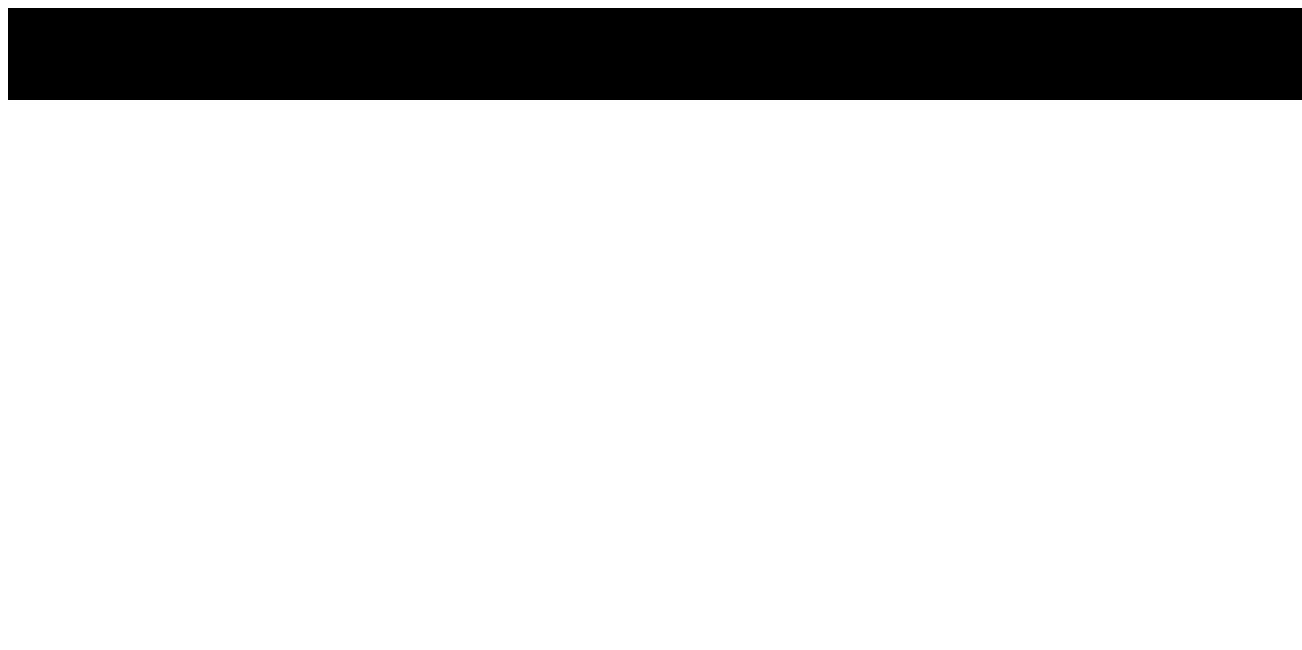
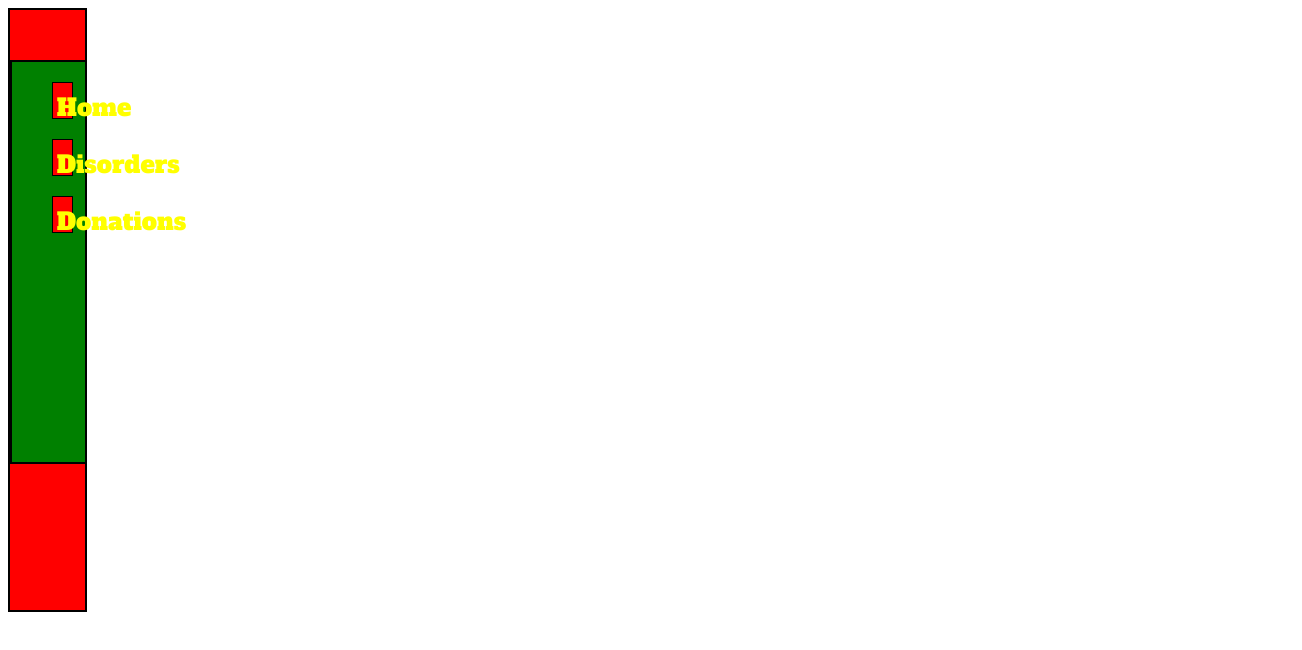
Before and after one commit to mcberger/Group-cause, a plain HTML site: page index.html in a window 1280 px wide. Shown: the whole page, 1302 px wide, since content can reach past the window. Drawn offline with Linux system fonts and the light colour scheme.

Commit message:
made navbar, updated style sheet

```diff
--- a/index.html
+++ b/index.html
@@ -1,19 +1,18 @@
 <!DOCTYPE html>
 <html>
 <head>
-		<title>Homepage</title>
+<link href='https://fonts.googleapis.com/css?family=Alfa+Slab+One' rel='stylesheet' type='text/css'>
 <link rel="stylesheet" type="text/css" href="style.css">
+	<title> navbar</title>
 </head>
-
 <body>
-		<nav>
-			<ul>
-				<li><a href="index.html">Home</a></li>
-				<li><a href="disorders.html">Disorders</a></li>
-				<li><a href="links.html">Donations</a></li>
+    <div class="navbar">
+         <ul class="navul">
+             <li class="navli"><a href="index.html" class="ali">Home</a>
+             </li>
+		     <li class="navli"><a href="disorders.html" class="ali">Disorders</a></li>
+			 <li class="navli"><a href="links.html" class="ali">Donations</a></li>
          </ul>
-		</nav>
-
+   </div>
 </body>
-
 </html>
--- a/style.css
+++ b/style.css
@@ -2,22 +2,86 @@ body{
 	font-family: "Palatino Linotype", "Book Antiqua", Palatino, serif;
 }
 
-nav li{
-	display: inline;
-	list-style: none;
-	font-size: 20px;
-	padding: 0px 60px;
+.navbar{
+ 	border: 2px solid black;
+ 	width: 75px;
+    height: 600px;
+    background-color: red;
+    -webkit-transition: width 2s;
+    transition: width 2s;
 }
 
-nav{
-	width: 100%;
-	background-color: black;
-	margin-top: ;
-	left: 0px;
-	right: 0px;
-	z-index: -10;
-	padding: 15px;
-	text-align: center;
+.navbar{
+ transition-timing-function: linear
+}
+.navbar:hover{
+	width: 150px
+}
+
+.navul{
+	background-color: green;
+}
+
+.navul{
+	border: 2px solid black;
+	margin-top: 50px;
+	float: left;
+	width: 33px;
+	height: 400px;
+	-webkit-transition: width 2.2s;
+	transition: width 2.2s;
+}
+
+.navul{
+	transition-timing-function: linear;
+}
+
+.navul:hover{
+
+	width: 150px
+}
+
+.navli{
+	font-family: 'Alfa Slab One', cursive;
+	font-size: 24px;
+}
+
+
+.navli{
+	background-color: red;
+	padding-top: 10px;
+	padding-left: 3.75px;
+	padding-right: 0;
+	margin-top: 20px;
+	margin-right: 35px;
+}
+
+.navli{
+	display: block;
+	border: 1px solid black;
+	width: 15px;
+	height: 25px;
+}
+
+.navli{
+	-webkit-transition: width 2s;
+    transition: width 2s;
+	-webkit-transition: height 2.5s;
+	transition: height 2.5s;
+	transition-timing-function: linear;
+}
+
+.navli:hover{
+	width: 210px;
+	height: 45px;
+}
+
+.navli a:link{
+	color: yellow;
+}
+
+.navli a:visited{
+	color: yellow;
 }
 
 .centerwrapper{
@@ -34,7 +98,6 @@ a:hover{
 	text-decoration: underline;
 }
 
-
 h1{
 	text-align: center;
 }
```
Lines whose indentation alone changed are shown as unchanged.
